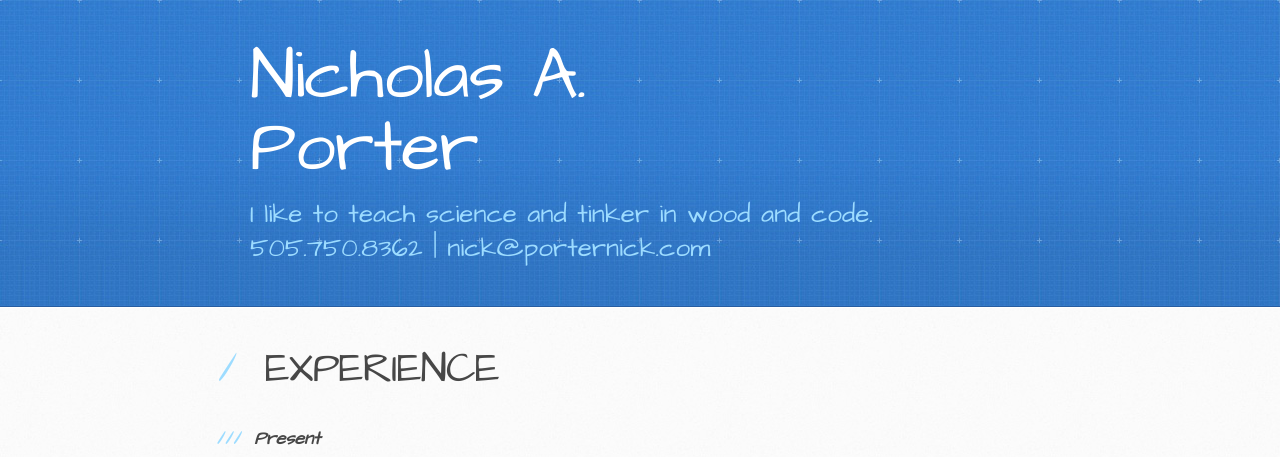
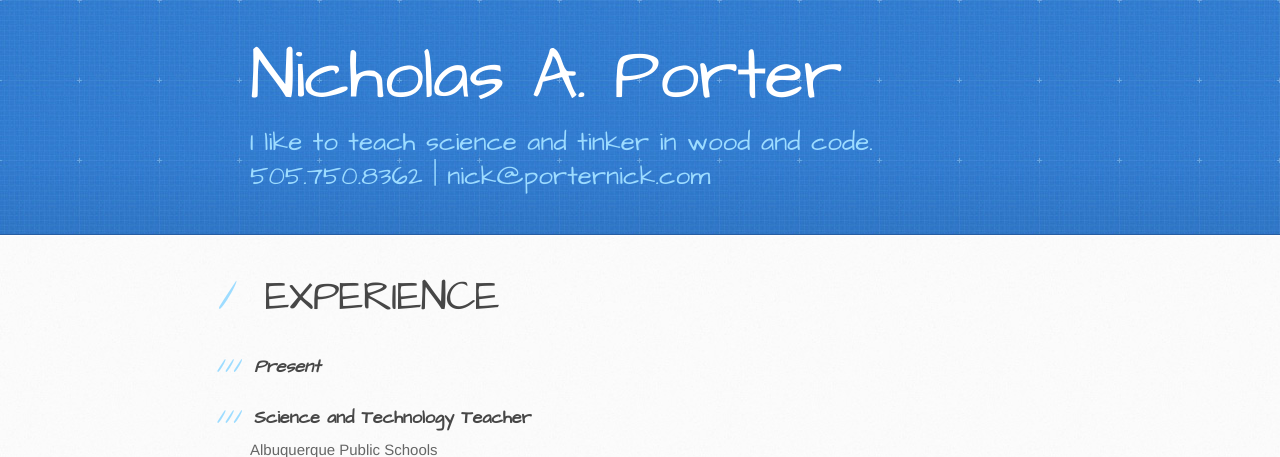
Before and after one commit to porternick/porternick.github.io, a PHP site: page / in a window 1280 px wide. Shown: the top 457 px of the page. Run offline with PHP 8.4, Linux system fonts and the light colour scheme.

Commit message:
Update stylesheet.css

```diff
--- a/stylesheets/stylesheet.css
+++ b/stylesheets/stylesheet.css
@@ -456,7 +456,7 @@ header {
 }
 
 header h1 {
-  width: 540px;
+  width: 800px;
   margin-top: 0;
   margin-bottom: 0.2em;
   font-size: 72px;
```
